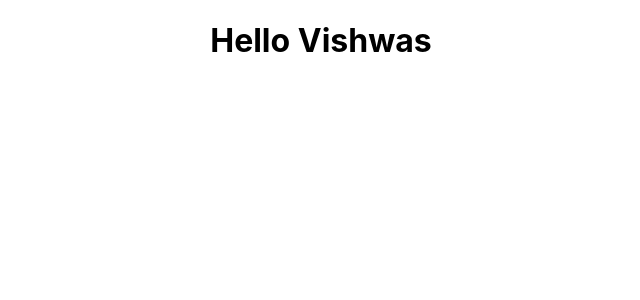
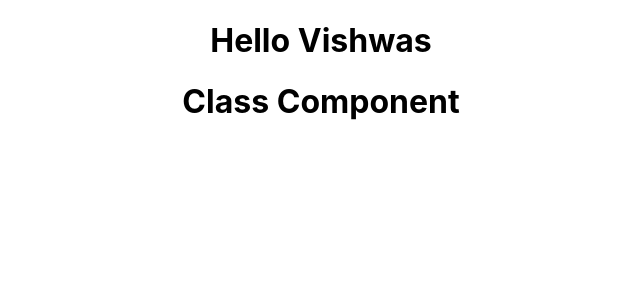
Before and after one commit to Borvornwit/react-hello-world, a React (Create React App) app: page / in a window 1280 px wide. Shown: the top 300 px of the page, without its empty margins (319-959 px from the left). Built offline with nearby package versions, Linux system fonts and the light colour scheme.

Commit message:
Class component (reconstruct Add.js from functional to Class)

```diff
--- a/src/App.js
+++ b/src/App.js
@@ -1,13 +1,18 @@
+import react, { Component } from 'react';
 import logo from './logo.svg';
 import './App.css';
 import Mycomponents from './components/Greet';
+import Welcome from './components/Welcome';
 
-function App() {
-  return (
-    <div className="App">
-      <Mycomponents />
-    </div>
-  );
+class App extends Component {
+  render() {
+    return (
+      <div className="App">
+        <Mycomponents />
+        <Welcome />
+      </div>
+    );
+  }
 }
 
 export default App;
--- /dev/null
+++ b/src/components/Welcome.js
@@ -0,0 +1,9 @@
+import react, { Component } from 'react';
+
+class Welcome extends Component {
+    render() {
+        return <h1>Class Component</h1>
+    }
+}
+
+export default Welcome;
```
Also changed, not shown: 1 other file (tests, documents, lock files or other folders).
